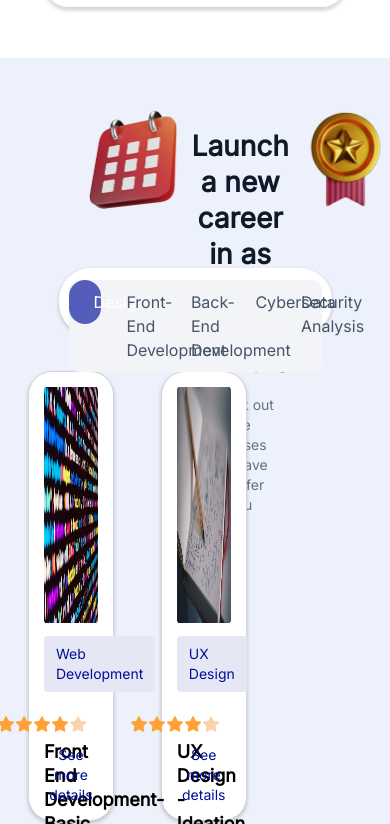
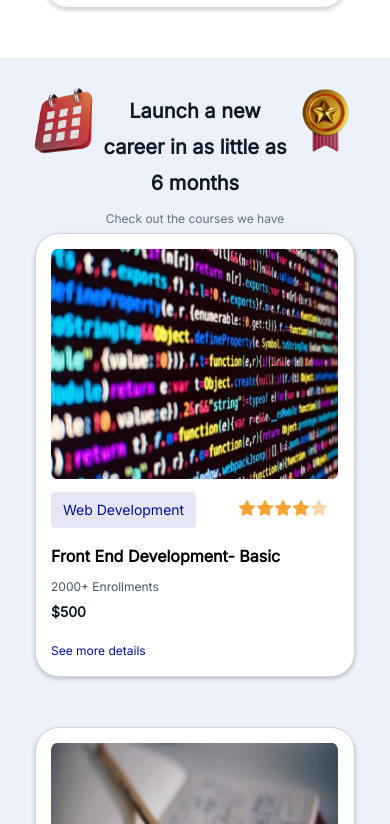
Before and after one commit to saMreact1/Workwise_Project, a plain HTML site: page index.html in a window 390 px wide. Shown: the part 2819-3643 px from the top of the page. Drawn offline with nearby package versions, Linux system fonts and the light colour scheme.

Commit message:
working on the responsiveness of the landing page

```diff
--- a/CSS/index.css
+++ b/CSS/index.css
@@ -406,10 +406,8 @@ section.sect3 .navbar ul li a:hover {
 }
 
 section.sect3 .col-md-4 {
-    float: left;
-    width: 32.2%;
-    height: 457px;
-    padding: 16px;
+    position: relative;
+    margin: 20px 0;
 }
 
 section.sect3 .col-md-4 article {
@@ -418,13 +416,6 @@ section.sect3 .col-md-4 article {
     border: 1px solid #D0D5DD;
     border-radius: 24px;
     box-shadow: 0px 2px 4px rgba(0, 0, 0, 0.2);
-}
-
-section.sect3 .col-md-4:nth-of-type(1),
-section.sect3 .col-md-4:nth-of-type(2),
-section.sect3 .col-md-4:nth-of-type(4),
-section.sect3 .col-md-4:nth-of-type(5) {
-    margin-right: 15px;
 }
 
 section.sect3 .col-md-4:nth-of-type(1),
@@ -927,4 +918,79 @@ footer .copy p {
     section.sect2 .col-sm-12 p {
         font-size: 14px;
     }
+
+    section.sect3 {
+        padding: 30px 18px;
+        /* background-color: #E4E7EC; */
+    }
+
+    section.sect3 .head {
+        width: 95%;
+        margin: 5px auto;
+    }
+
+    section.sect3 div.head img {
+        height: 75px;
+        width: 75px;
+        margin-top: -10px;
+    }
+
+    section.sect3 div.head .heada h4 {
+        font-size: 20px;
+    }
+
+    section.sect3 div.head .heada p {
+        margin: 0px;
+        font-size: 12px;
+    }
+
+    section.sect3 .navbar {
+        display: none;
+    }
+
+    section.sect3 .col-md-4 {
+        padding: 5px;
+    }
+
+    section.sect3 .col-md-4:nth-of-type(1),
+    section.sect3 .col-md-4:nth-of-type(2),
+    section.sect3 .col-md-4:nth-of-type(3) {
+        margin-bottom: 20px;
 }
+
+    section.sect3 .col-md-4 img:first-child {
+        height: 230px;
+    }
+
+    section.sect3 .col-md-4 .txt .p2 {
+        font-size: 16px;
+        margin-bottom: 10px;
+    }
+
+    section.sect3 .col-md-4 .txt .p1 {
+        font-size: 14px;
+        height: 36px;
+        padding: 8px 12px;
+    }
+
+    section.sect3 .col-md-4 .txt .p3 {
+        font-size: 12px;
+        margin-bottom: 5px;
+    }
+
+    section.sect3 .col-md-4 .txt .p4 {
+        font-size: 14px;
+    }
+
+    section.sect3 .col-md-4 .txt a p {
+        font-size: 12px;
+    }
+
+    section.sect3 p:last-child {
+        margin: 20px 0 0;
+    }
+
+    section.sect3 p:last-child a {
+        font-size: 16px;
+    }
+}
--- a/index.html
+++ b/index.html
@@ -129,7 +129,7 @@
     </div>
 
     <div class="container row m-auto">
-      <div class="col-md-4 col-sm-12">
+      <div class="col-md-4 col-sm-6">
         <article>
           <img src="/IMG/frontend.png" alt="">
           <div class="txt">
@@ -144,7 +144,7 @@
           </div>
         </article>
       </div>
-      <div class="col-md-4 col-sm-12">
+      <div class="col-md-4 col-sm-6">
         <article>
           <img src="/IMG/ux.png" alt="">
           <div class="txt">
@@ -159,7 +159,7 @@
           </div>
         </article>
       </div>
-      <div class="col-md-4 col-sm-12">
+      <div class="col-md-4 col-sm-6">
         <article>
           <img src="/IMG/ai.png" alt="">
           <div class="txt">
@@ -174,7 +174,7 @@
           </div>
         </article>
       </div>
-      <div class="col-md-4 col-sm-12">
+      <div class="col-md-4 col-sm-6">
         <article>
           <img src="/IMG/ai2.png" alt="">
           <div class="txt">
@@ -189,7 +189,7 @@
           </div>
         </article>
       </div>
-      <div class="col-md-4 col-sm-12">
+      <div class="col-md-4 col-sm-6">
         <article>
           <img src="/IMG/ux1.png" alt="">
           <div class="txt">
@@ -204,7 +204,7 @@
           </div>
         </article>
       </div>
-      <div class="col-md-4 col-sm-12">
+      <div class="col-md-4 col-sm-6">
         <article>
           <img src="/IMG/frontend.png" alt="">
           <div class="txt">
```
